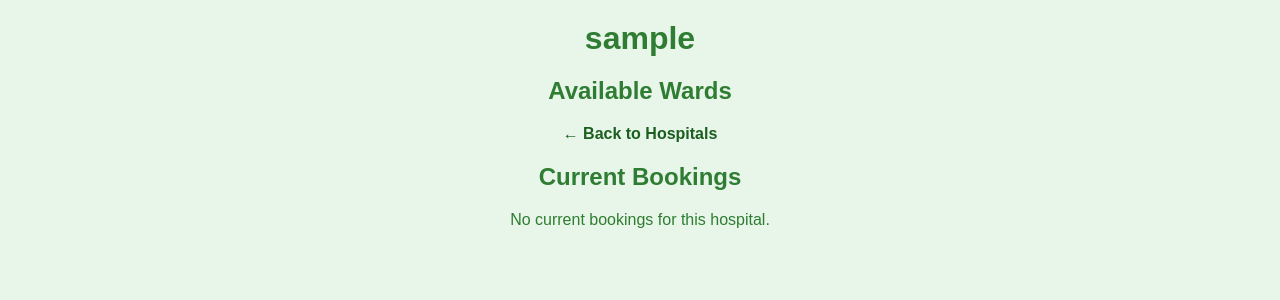
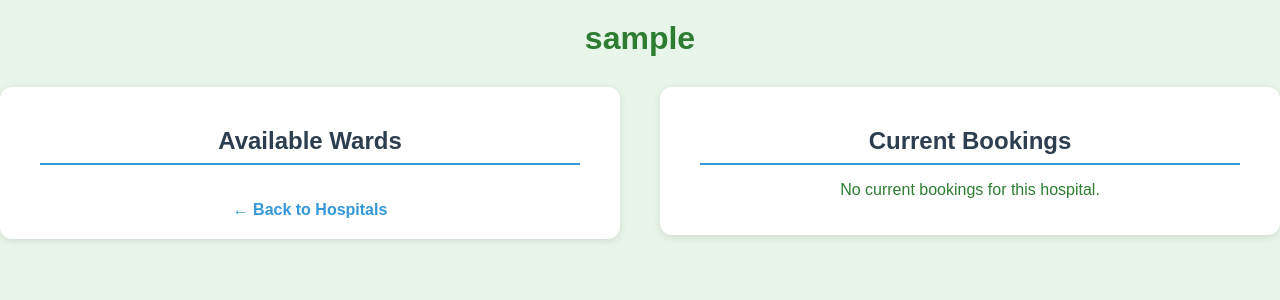
Before and after one commit to abhirup2911/MediSlotBook, a Flask app: a page that uses templates/hospital_detail.html in a window 1280 px wide. Shown: the top 300 px of the page. Run offline with Flask 3, Linux system fonts and the light colour scheme; data that the repository does not hold is empty.

Commit message:
Update style.css

```diff
--- a/static/style.css
+++ b/static/style.css
@@ -164,3 +164,58 @@ p span {
   margin: 40px auto;
   box-shadow: 0 2px 8px rgba(0,0,0,0.15);
 }
+
+/* --- Hospital detail layout --- */
+.hospital-container {
+  display: flex;
+  justify-content: space-between;
+  align-items: flex-start;
+  gap: 40px;
+  margin-top: 30px;
+}
+
+.ward-list, .booking-summary {
+  flex: 1;
+  background: #ffffff;
+  padding: 20px;
+  border-radius: 12px;
+  box-shadow: 0 2px 8px rgba(0,0,0,0.1);
+}
+
+.ward-list h2, .booking-summary h2 {
+  color: #2c3e50;
+  border-bottom: 2px solid #3498db;
+  padding-bottom: 8px;
+  margin-bottom: 15px;
+}
+
+.ward-list ul, .booking-summary ul {
+  list-style: none;
+  padding: 0;
+}
+
+.ward-list li, .booking-summary li {
+  background: #f7f9fc;
+  margin-bottom: 10px;
+  padding: 10px;
+  border-radius: 8px;
+  transition: 0.3s ease;
+}
+
+.ward-list li:hover, .booking-summary li:hover {
+  background: #e8f0fe;
+  transform: scale(1.02);
+}
+
+.full {
+  color: red;
+  font-style: italic;
+}
+
+.back-link {
+  display: inline-block;
+  margin-top: 20px;
+  text-decoration: none;
+  color: #3498db;
+  font-weight: bold;
+}
```
